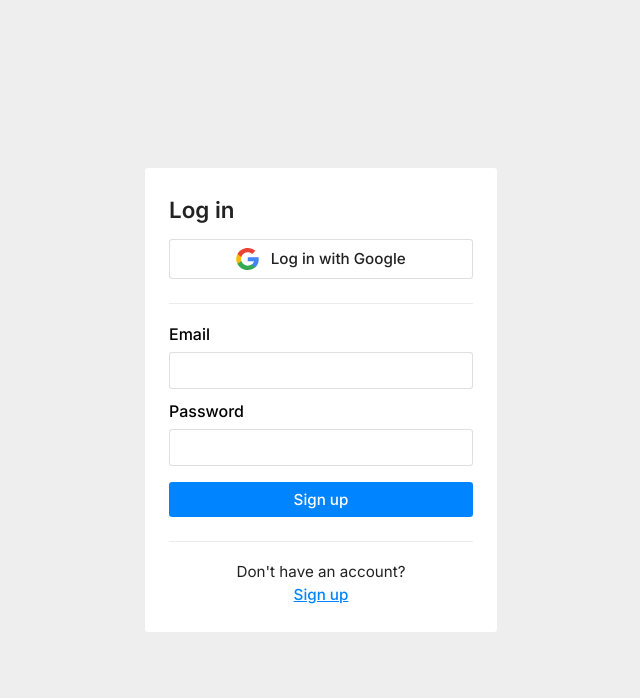
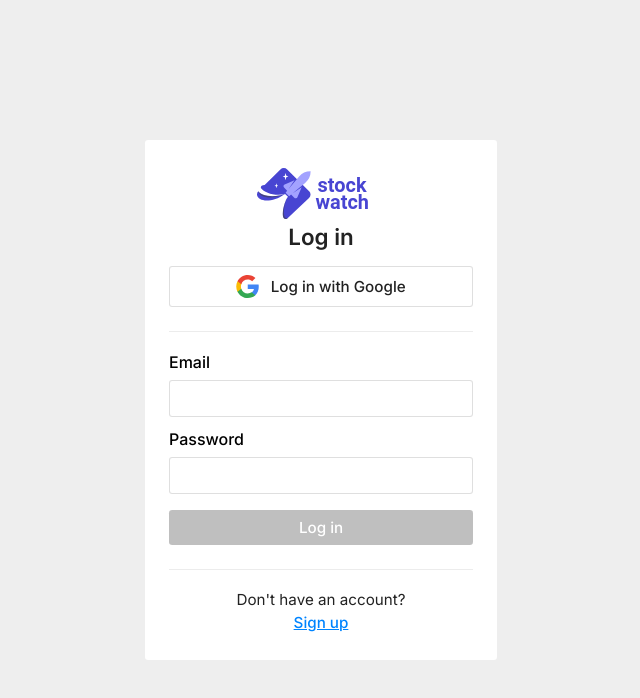
Before and after one commit to AlwinSunil/stock-watch, a React (Create React App) app: page /login in a window 1280 px wide. Shown: the top 698 px of the page, without its empty margins (319-959 px from the left). Built offline with nearby package versions, Linux system fonts and the light colour scheme.

Commit message:
Optimised UI elements.

```diff
--- a/src/components/HomePage/HomePage.js
+++ b/src/components/HomePage/HomePage.js
@@ -1,6 +1,5 @@
 import { useEffect, useState } from "react";
 import { Route, Redirect } from "react-router-dom";
-import { getAuth } from "firebase/auth";
 import Loading from '../../components/Loading';
 import Navbar from '../../components/Navbar';
 import AddBtn from '../../components/AddBtn';
@@ -17,7 +16,7 @@
         } else {
             setUserLoggedIn(false);
         }
-    }, [])
+    }, [props.loggedin])
 
     if (userLoggedIn === true) {
         return (
@@ -35,36 +34,4 @@
     }
 }
 
-// function HomePage() {
-//     const [userLoggedIn, setUserLoggedIn] = useState();
-//     const [userLoggedOut, setUserLoggedOut] = useState();
-
-//     useEffect(() => {
-//         document.title = "Console - Stock Watch"
-//         const user = getAuth().currentUser;
-//         if (user) {
-//             console.log('Found user :' + user);
-//             setUserLoggedIn(true);
-//         } else {
-//             console.log('No user Found');
-//             setUserLoggedOut(true);
-//         }
-//     }, []);
-
-//     if (userLoggedIn === true) {
-//         return (
-//             <>
-//                 <Navbar />
-//                 <AddBtn />
-//                 <Home />
-//                 <Route path="/addstock" component={Search} exact />
-//             </>
-//         )
-//     } else if (userLoggedOut === true) {
-//         return <Redirect to="/login" />
-//     } else {
-//         return <Loading />;
-//     }
-// }
-
 export default HomePage
--- a/src/components/Login/Login.js
+++ b/src/components/Login/Login.js
@@ -1,8 +1,19 @@
-import { useEffect } from "react";
+import { useState, useEffect } from "react";
 import { Link } from "react-router-dom";
 import "./Login.scss";
 
 function Login() {
+    const [email, setEmail] = useState();
+    const [password, setPassword] = useState();
+
+    const handleEmailChange = (event) => {
+        setEmail(event.target.value);
+    };
+
+    const handlePasswordChange = (event) => {
+        setPassword(event.target.value);
+    };
+
     useEffect(() => {
         document.title = "Log in - Stock Watch"
         document.getElementById('app').style.overflow = 'auto';
@@ -12,20 +23,19 @@
     return (
         <div className="auth">
             <div className="auth__card">
+                <div className="auth__logo">
+                    <img src="/assets/icons/logo-opt.svg" alt="" />
+                </div>
                 <div className="auth__header">
                     <h3>Log in</h3>
                     <button><img src="/assets/icons/google-logo.svg" alt="" />Log in with Google</button>
                 </div>
                 <form className="auth__form">
                     <label>Email</label>
-                    <input type="email" />
+                    <input type="email" onChange={handleEmailChange} value={email} />
                     <label>Password</label>
-                    <input type="password" />
-                    {/* <div className="auth__form-terms">
-                        <input id="terms" type="checkbox" />
-                        <label for="terms">I agree with Terms and Privacy</label>
-                    </div> */}
-                    <input className="auth__form-submit" type="submit" value="Sign up" />
+                    <input type="password" onChange={handlePasswordChange} value={password} />
+                    <input className="auth__form-submit" type="submit" value="Log in" disabled={!email || !password} />
                 </form>
                 <div className="auth__login">
                     <p>Don't have an account?</p>
--- a/src/components/Login/Login.scss
+++ b/src/components/Login/Login.scss
@@ -15,6 +15,17 @@
     border-radius: 0.2rem;
   }
 
+  &__logo {
+    display: flex;
+    margin: auto auto 0.25rem auto;
+    width: 8rem;
+
+    & img {
+      width: 100%;
+      margin-right: 1rem;
+    }
+  }
+
   &__header {
     padding: 0px 0px 1.5rem 0px;
     border-bottom: 1px solid rgba(0, 0, 0, 0.075);
@@ -22,6 +33,7 @@
     & h3 {
       font-weight: 600;
       padding-bottom: 0.5rem;
+      text-align: center;
     }
 
     & button {
@@ -87,6 +99,14 @@
       color: var(--white) !important;
       margin: 1rem 0px;
       border: 0px !important;
+
+      &:disabled {
+        background: rgba(0, 0, 0, 0.25);
+
+        &:hover {
+          cursor: not-allowed;
+        }
+      }
 
       &:hover {
         cursor: pointer;
--- a/src/components/Signup/Signup.scss
+++ b/src/components/Signup/Signup.scss
@@ -13,6 +13,17 @@
     width: 70%;
     background: var(--white);
     border-radius: 0.2rem;
+  }
+
+  &__logo {
+    display: flex;
+    margin: auto auto 0.25rem auto;
+    width: 8rem;
+
+    & img {
+      width: 100%;
+      margin-right: 1rem;
+    }
   }
 
   &__header {
@@ -87,6 +98,14 @@
       color: var(--white) !important;
       margin: 1rem 0px;
       border: 0px !important;
+
+      &:disabled {
+        background: rgba(0, 0, 0, 0.25);
+
+        &:hover {
+          cursor: not-allowed;
+        }
+      }
 
       &:hover {
         cursor: pointer;
```
Also changed, not shown: src/components/Signup/Signup.js (+30 -6 lines), public/assets/icons/logo-opt.svg (added), public/assets/icons/logo.svg.
